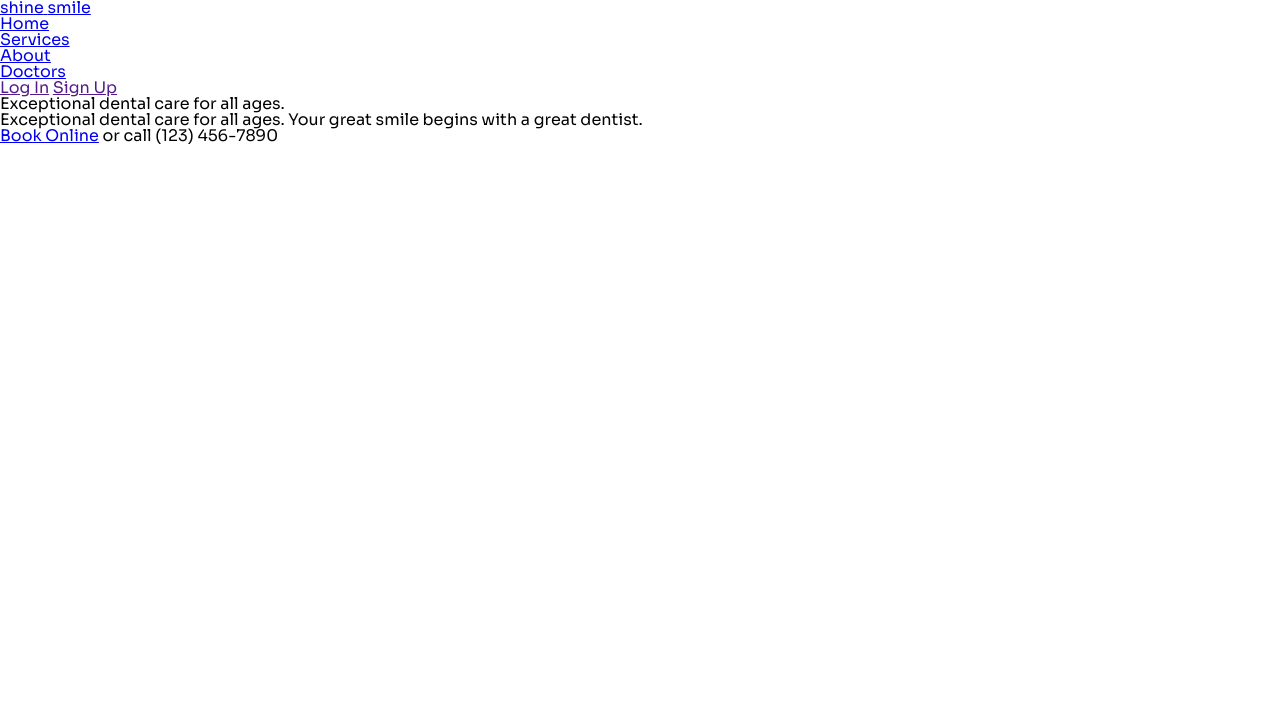
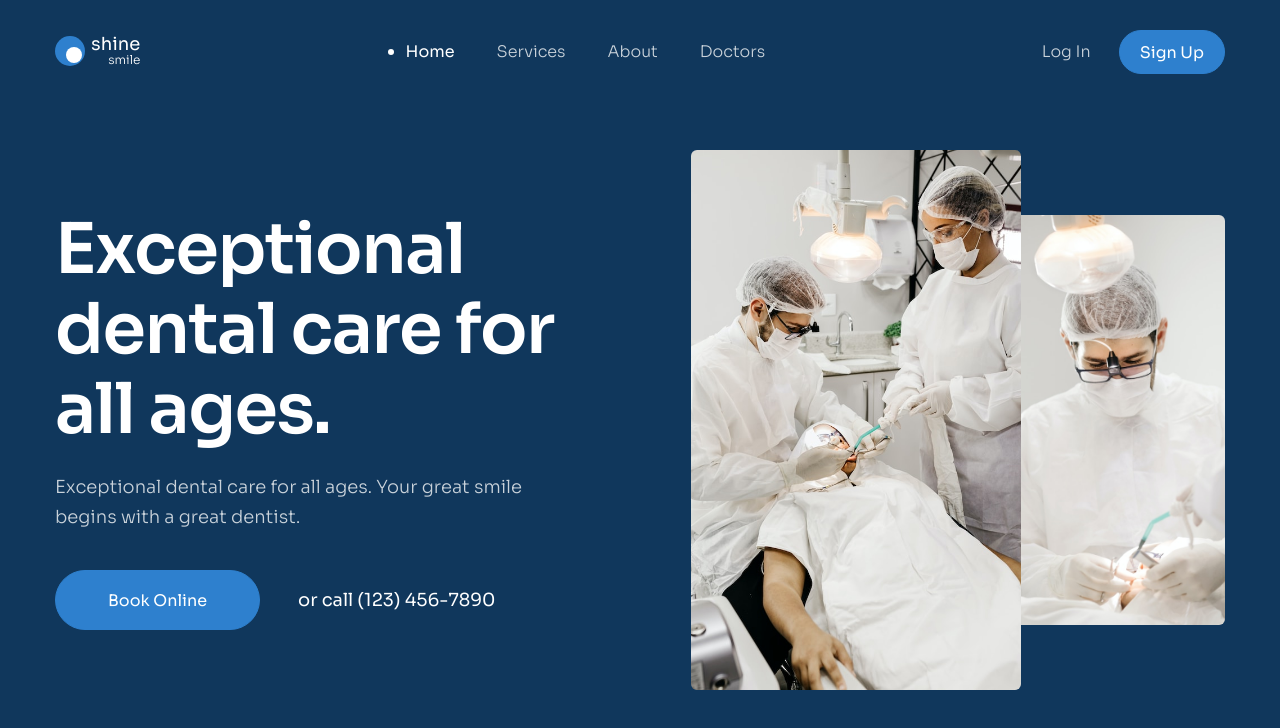
Before and after one commit to hxiaooooo/shine_smile-project-4, a plain HTML site: page index.html in a window 1280 px wide. Drawn offline with Linux system fonts and the light colour scheme.

Commit message:
Header created v2

```diff
--- a/assets/css/style.css
+++ b/assets/css/style.css
@@ -1,5 +1,9 @@
 * {
   box-sizing: border-box;
+}
+
+:root {
+  --header-bg: #10375c;
 }
 
 html,
@@ -16,3 +20,212 @@ body {
   font-family: "Sora", system-ui, -apple-system, BlinkMacSystemFont, "Segoe UI",
     Roboto, Oxygen, Ubuntu, Cantarell, "Open Sans", "Helvetica Neue", sans-serif;
 }
+
+/* Common */
+.container {
+  width: 1170px;
+  max-width: calc(100% - 48px);
+  margin: 0 auto;
+}
+
+a {
+  text-decoration: none;
+  color: currentColor;
+}
+
+.btn {
+  --height: 60px;
+
+  display: inline-block;
+  padding: 0 20px;
+  border-radius: 99px;
+  border: 1px solid #2e80ce;
+  min-width: 205px;
+  height: var(--height);
+  color: #fff;
+  background: #2e80ce;
+  font-size: 1.6rem;
+  text-align: center;
+  font-weight: 400;
+  line-height: var(--height);
+  cursor: pointer;
+}
+/* Header */
+.header {
+  padding-top: 30px;
+  min-height: 100vh;
+  background: var(--header-bg);
+}
+
+.logo {
+  position: relative;
+  display: inline-flex;
+  font-size: 1rem;
+}
+
+.logo__circle::before,
+.logo__circle::after {
+  content: "";
+  display: inline-block;
+  border-radius: 999px;
+}
+
+.logo__circle::before {
+  width: 3em;
+  height: 3em;
+  background: #2e80ce;
+}
+
+.logo__circle::after {
+  position: absolute;
+  top: 1.1em;
+  left: 1.1em;
+  width: 1.6em;
+  height: 1.6em;
+  background: #fff;
+}
+
+.logo__text {
+  margin-left: 0.6em;
+  text-align: right;
+  line-height: 1.6em;
+}
+
+.logo__branch {
+  display: block;
+  font-size: 1.8em;
+  color: #fff;
+}
+.logo__branch--small {
+  font-size: 1.2em;
+  font-weight: 300;
+}
+
+/* Header top */
+.header-top {
+  display: flex;
+  align-items: center;
+  justify-content: space-between;
+}
+
+.navbar__list {
+  display: flex;
+}
+.header--action__login,
+.navbar__link {
+  padding: 4px 21px;
+  color: #c9d2da;
+  font-size: 1.6rem;
+  font-weight: 300;
+}
+
+.header--action__login {
+  margin-right: 7px;
+}
+
+.header--action__login:hover {
+  opacity: 0.8;
+}
+
+.navbar__link:hover {
+  text-shadow: 1px 0 0 currentColor;
+}
+
+.navbar__item--active .navbar__link {
+  font-weight: 400;
+  color: #fff;
+}
+
+.navbar__item--active::before {
+  position: relative;
+  left: 13px;
+  top: -2px;
+  content: "";
+  display: inline-block;
+  width: 6px;
+  height: 6px;
+  background: #fff;
+  border-radius: 999px;
+}
+
+.header--action {
+  display: flex;
+  align-items: center;
+}
+
+.header--action__signup {
+  --height: 44px;
+  min-width: 104px;
+}
+
+.header--action__signup:hover {
+  opacity: 0.7;
+}
+
+/* Hero */
+.hero {
+  display: flex;
+  align-items: center;
+  margin-top: 76px;
+}
+
+.hero__content {
+  flex-shrink: 0;
+  width: 44%;
+}
+
+.hero__media {
+  flex-grow: 1;
+}
+
+.hero__heading {
+  font-weight: 600;
+  font-size: 7rem;
+  line-height: 1.14;
+  letter-spacing: -0.02em;
+  color: #fff;
+}
+
+.hero__desc {
+  margin-top: 22px;
+  color: #c9d2da;
+  font-size: 1.8rem;
+  font-weight: 300;
+  line-height: 1.67; /* 166.667% */
+}
+
+.hero__row {
+  display: flex;
+  align-items: center;
+  margin-top: 38px;
+}
+
+.hero__phone {
+  margin-left: 38px;
+  color: #fff;
+  font-size: 1.8rem;
+  line-height: 1.67; /* 166.667% */
+}
+
+.hero__images {
+  display: flex;
+  align-items: center;
+  justify-content: flex-end;
+}
+
+.hero__img {
+  width: 330px;
+  height: 540px;
+  border-radius: 6px;
+  object-fit: cover;
+}
+
+.hero__img:first-child {
+  position: relative;
+  margin-right: -6px;
+}
+
+.hero__img:last-child {
+  width: 210px;
+  height: 410px;
+}
```
Also changed, not shown: assets/img/hero-01.jpeg (added), assets/img/hero-02.jpeg (added).
